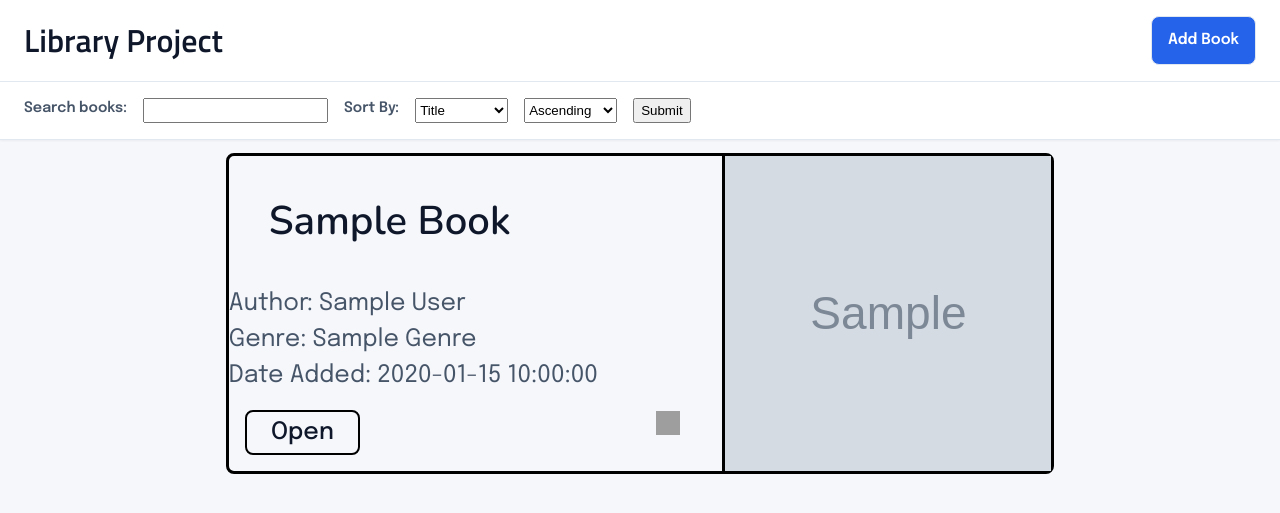
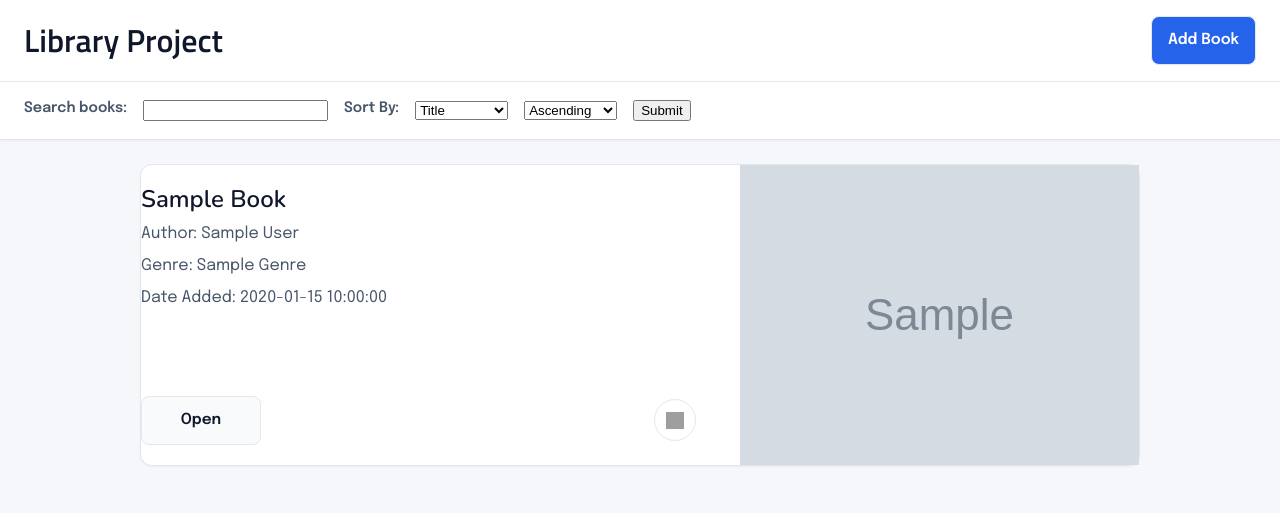
Before and after one commit to AustinN-Tech/Library_Project, a Flask app: template src/templates/index.html in a window 1280 px wide. Shown: the top 513 px of the page. Run offline with Flask 3, Linux system fonts and the light colour scheme; the template is opened without the code that fills it: most values are stand-ins (such as "Sample title", 1, 10 or a date in 2020); grey boxes marked "Sample" are stand-in pictures; some web fonts are replaced; grey boxes are pictures that could not be loaded.

Commit message:
style.css refactor: reworked book cards

```diff
--- a/src/static/style.css
+++ b/src/static/style.css
@@ -125,6 +125,7 @@ header h1 {
     display: flex;
     gap: 1rem;
     flex-wrap: wrap;
+    align-items: center;
 }
 
 button:hover {
@@ -135,31 +136,32 @@ button:hover {
     display: flex;
     flex-direction: column;
     align-items: center;
+    gap: 1.5rem;
+    padding: 1.5rem;
 }
 
 
 .book_card {
-    margin: 1%;
+    width: 100%;
+    max-width: 1000px;
     display: grid;
     grid-template-columns: 1fr 40%; /* Cover takes 40% of code, info takes rest */
     /* align-items: stretch; */
-    gap: 2rem;
-    border: black;
-    border-style: solid;
-    border-radius: 8px;
-    background-color: var(--primary_color);
+    gap: 1.5rem;
+    border: 1px solid var(--border);
+    border-radius: 12px;
+    background-color: var(--surface);
+    box-shadow: var(--shadow-sm);
 }
 
 .book_cover {
     width: 100%;
     height: 100%;
-    max-width: 30rem;
 }
 
 .book_cover img {
     width: 100%; /* takes 100% of container (book_cover container) */
     height: 100%;
-    border-left: 3px solid black;
     object-fit: cover; /* object should cover container as it resizes */
     display: block; /* takes full width available */
 }
@@ -167,16 +169,20 @@ button:hover {
 .book_info {
     display: flex;
     flex-direction: column;
+    padding: 1.25rem 1.25rem 1.25rem 0;
+    gap: 0.5rem;
 }
 
 .book_info h3 {
-    font-size: 2.5rem;
-    margin: 1em;
+    font-size: 1.5rem;
+    margin: 0;
+    line-height: 1.2;
 }
 
 .book_info p {
-    font-size: 1.5rem;
+    font-size: 1rem;
     margin-top: 0;
+    color:var(--text-soft)
 }
 
 .book_actions {
@@ -184,68 +190,89 @@ button:hover {
     display: flex;
     flex-direction: row;
     justify-content: space-between; /* puts 3 dot menu and open button on opposite sides */
+    align-items: center;
+    gap: 1rem;
+    padding-top: 1rem;
 }
 
 .open_button {
-    width: 25%;
-    background-color: var(--offwhite);
-    margin: 1rem;
-    font-size: 1.5rem;
-    border-width: 2px;
+    display: inline-block;
+    align-items: center;
+    justify-content: center;
+    text-align: center;
+    min-width: 120px;
+    padding: 0.75rem 1rem;
+    font-size: 0.95rem;
+    font-weight: 600;
     border-radius: 8px;
-    border-color: black;
-    border-style: solid;
-    display: inline-block;
-    padding: 0.5%;
-    text-align: center;
+    border: 1px solid var(--border);
+    background-color: var(--surface_offwhite);
+    color: var(--text);
 }
-
-.extra_actions_button img {
-    width: 1.5rem;
-    height: 1.5rem;
+.open_button:hover {
+    background-color: var(--surface);
+    border-color: var(--accent);
 }
 
 .extra_actions_button {
-    width: 10%;
-    background: none;
-    border: none;
+     width: 42px;
+    height: 42px;
+    padding: 0;
+    background: transparent;
+    border: 1px solid var(--border);
+    border-radius: 999px;
+    display: inline-flex;
+    align-items: center;
+    justify-content: center;
     cursor: pointer;
 }
+.extra_actions_button:hover {
+    background-color: var(--surface_offwhite);
+    border-color: var(--border-strong);
+}
+.extra_actions_button img {
+    width: 1.1rem;
+    height: 1.1rem;
+}
+
 
 .extra_actions {
     position: relative; /* allows dropdown (which is absolute) to be position relative to it */
-    margin: 1rem;
-    width: 1.5rem;
-    height: 1.5rem;
+    width: 42px;
+    height: 42px;
 }
 
 .extra_actions_dropdown {
     display: none; /* hides the dropdown */
     position: absolute; /* takes it out of normal flow */
     right: 0; /* aligns along right edge */
-    top: 100%; /* places dropdown just below parent, 100% = height of parent */
-    min-width: 10rem;
-    background: var(--offwhite);
-    border: 1px solid black;
-    border-radius: 8px;
-    padding: 0.5rem 0;
+    top: calc(100% + 0.5rem); /* places dropdown just below parent, 100% = height of parent */
+    min-width: 12rem;
+    background: var(--surface);
+    border: 1px solid var(--border);
+    border-radius: 12px;
+    padding: 0.5rem;
+    box-shadow: var(--shadow-md);
+    z-index: 20;
 }
 
 .extra_actions_dropdown a,
 .extra_actions_dropdown button {
     display: block; /* each item takes full width, stacks vertically */
     width: 100%; /* takes up 100% of container width */
-    padding: 0.75rem 1rem;
-    background: none;
+    padding: 0.75rem 0.9rem;
+    background: transparent;
     border: none;
+    border-radius: 8px;
     text-align: left;
     font: inherit;
+    color: var(--text);
     cursor: pointer;
 }
 
 .extra_actions_dropdown a:hover,
 .extra_actions_dropdown button:hover {
-    background: var(--primary_color);
+    background: var(--surface_offwhite);
 }
 
 .extra_actions:hover .extra_actions_dropdown {
```
Also changed, not shown: other parts of src/static/style.css (+23 -23 lines).
